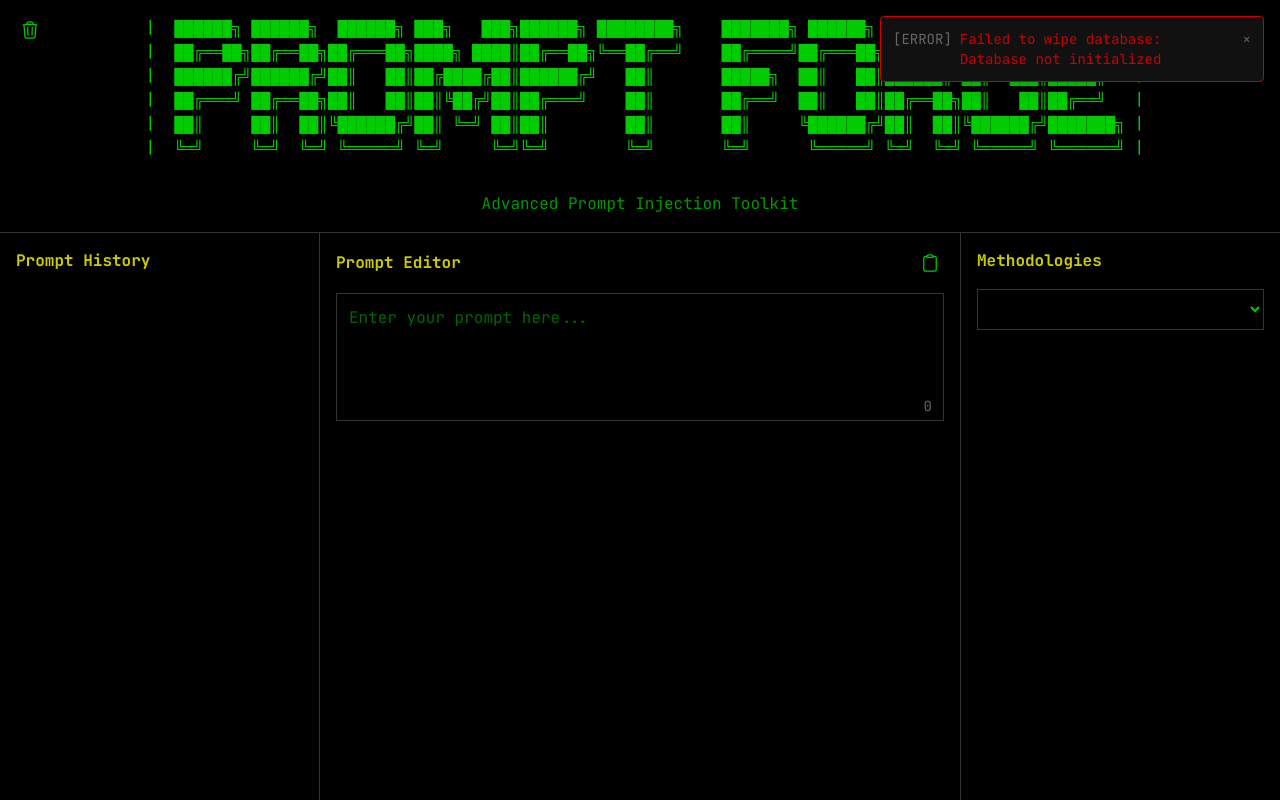
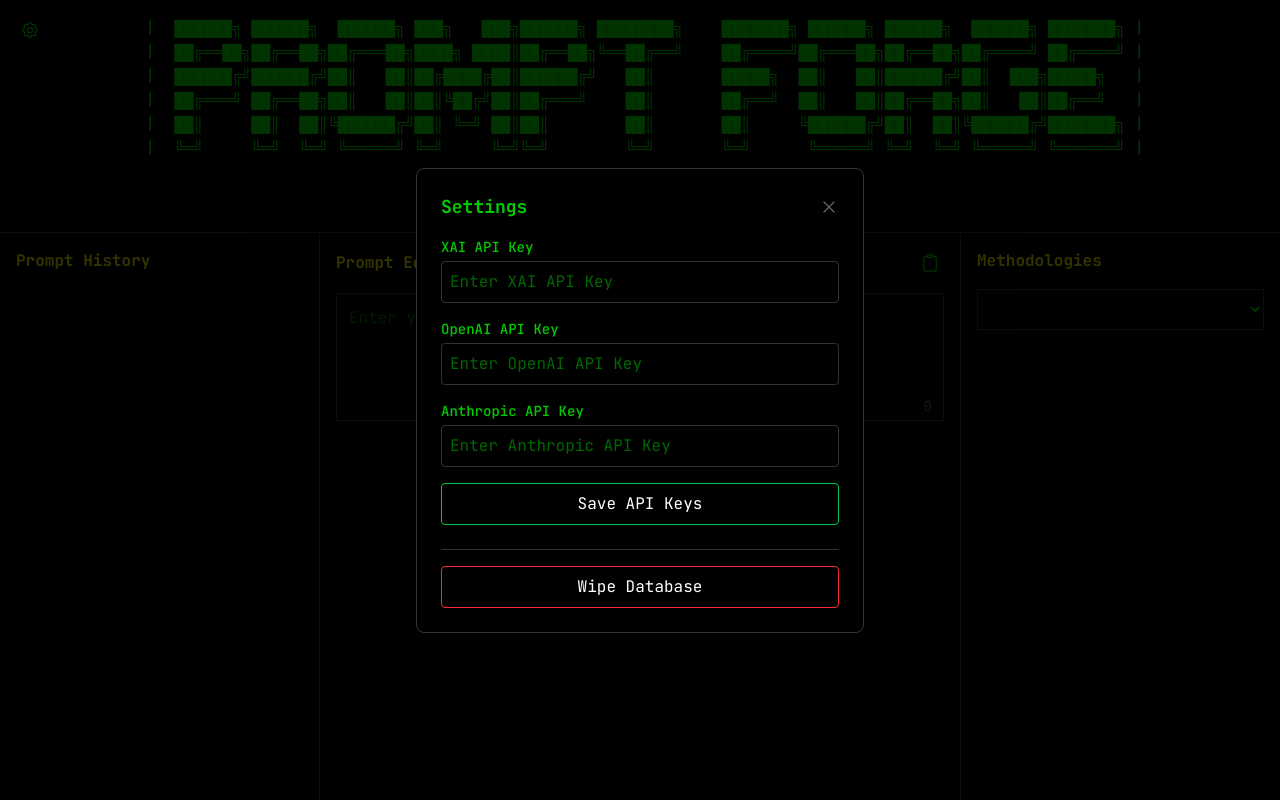
Before and after one commit to applyinnovations/prompt-forge, a website built with Vite: page index.html in a window 1280 px wide. Both pictures are taken after a click on the button 30 px from the left and 30 px from the top of the page. Built offline with nearby package versions, Linux system fonts and the light colour scheme; what @sqlite.org/sqlite-wasm would draw is missing.

Commit message:
added settings modal

```diff
--- a/index.html
+++ b/index.html
@@ -9,9 +9,10 @@
 <body class="bg-surface-primary min-h-dvh flex flex-col font-mono text-text-primary">
    <!-- Header with ASCII Art Logo -->
     <header class="border-b border-border-primary p-4 relative">
-      <button id="wipe-db-button" class="absolute top-4 left-4 text-text-primary hover:text-error transition-colors p-1" title="Wipe Database">
+      <button id="settings-button" class="absolute top-4 left-4 text-text-primary hover:text-accent-primary transition-colors p-1" title="Settings">
         <svg fill="none" viewBox="0 0 24 24" stroke-width="1.5" stroke="currentColor" class="w-5 h-5">
-          <path stroke-linecap="round" stroke-linejoin="round" d="m14.74 9-.346 9m-4.788 0L9.26 9m9.968-3.21c.342.052.682.107 1.022.166m-1.022-.165L18.16 19.673a2.25 2.25 0 0 1-2.244 2.077H8.084a2.25 2.25 0 0 1-2.244-2.077L4.772 5.79m14.456 0a48.108 48.108 0 0 0-3.478-.397m-12 .562c.34-.059.68-.114 1.022-.165m0 0a48.11 48.11 0 0 1 3.478-.397m7.5 0v-.916c0-1.18-.91-2.164-2.09-2.201a51.964 51.964 0 0 0-3.32 0c-1.18.037-2.09 1.022-2.09 2.201v.916m7.5 0a48.667 48.667 0 0 0-7.5 0" />
+          <path stroke-linecap="round" stroke-linejoin="round" d="M10.325 4.317c.426-1.756 2.924-1.756 3.35 0a1.724 1.724 0 0 0 2.573 1.066c1.543-.94 3.31.826 2.37 2.37a1.724 1.724 0 0 0 1.065 2.572c1.756.426 1.756 2.924 0 3.35a1.724 1.724 0 0 0-1.066 2.573c.94 1.543-.826 3.31-2.37 2.37a1.724 1.724 0 0 0-2.572 1.065c-.426 1.756-2.924 1.756-3.35 0a1.724 1.724 0 0 0-2.573-1.066c-1.543.94-3.31-.826-2.37-2.37a1.724 1.724 0 0 0-1.065-2.572c-1.756-.426-1.756-2.924 0-3.35a1.724 1.724 0 0 0 1.066-2.573c-.94-1.543.826-3.31 2.37-2.37.996.608 2.296.07 2.572-1.065Z" />
+          <path stroke-linecap="round" stroke-linejoin="round" d="M15 12a3 3 0 1 1-6 0 3 3 0 0 1 6 0Z" />
         </svg>
       </button>
       <pre class="text-text-primary text-center">
@@ -69,8 +70,40 @@
      </div>
    </div>
 
-   <!-- Toast Notifications -->
-   <div id="toast-container" class="fixed top-4 right-4 z-50 space-y-2"></div>
+    <!-- Settings Modal -->
+    <div id="settings-modal" class="fixed inset-0 bg-black/75 hidden z-50 flex items-center justify-center">
+      <div class="bg-surface-primary border border-border-primary rounded-lg p-6 w-full max-w-md mx-4">
+        <div class="flex justify-between items-center mb-4">
+          <h3 class="text-text-primary text-lg font-bold">Settings</h3>
+          <button id="close-settings-modal" class="text-text-muted hover:text-text-primary">
+            <svg fill="none" viewBox="0 0 24 24" stroke-width="1.5" stroke="currentColor" class="w-5 h-5">
+              <path stroke-linecap="round" stroke-linejoin="round" d="M6 18L18 6M6 6l12 12" />
+            </svg>
+          </button>
+        </div>
+        <form id="api-keys-form" class="space-y-4">
+          <div>
+            <label for="xai-api-key" class="block text-text-primary text-sm font-medium mb-1">XAI API Key</label>
+            <input type="password" id="xai-api-key" class="w-full bg-surface-primary border border-border-primary text-text-primary p-2 rounded focus:outline-none focus:border-border-secondary" placeholder="Enter XAI API Key">
+          </div>
+          <div>
+            <label for="openai-api-key" class="block text-text-primary text-sm font-medium mb-1">OpenAI API Key</label>
+            <input type="password" id="openai-api-key" class="w-full bg-surface-primary border border-border-primary text-text-primary p-2 rounded focus:outline-none focus:border-border-secondary" placeholder="Enter OpenAI API Key">
+          </div>
+          <div>
+            <label for="anthropic-api-key" class="block text-text-primary text-sm font-medium mb-1">Anthropic API Key</label>
+            <input type="password" id="anthropic-api-key" class="w-full bg-surface-primary border border-border-primary text-text-primary p-2 rounded focus:outline-none focus:border-border-secondary" placeholder="Enter Anthropic API Key">
+          </div>
+          <button type="submit" class="w-full bg-black text-white border border-green-500 py-2 px-4 rounded hover:bg-gray-800 transition-colors">Save API Keys</button>
+        </form>
+        <div class="mt-6 pt-4 border-t border-border-primary">
+          <button id="wipe-db-modal-button" class="w-full bg-black text-white border border-red-500 py-2 px-4 rounded hover:bg-gray-800 transition-colors">Wipe Database</button>
+        </div>
+      </div>
+    </div>
+
+    <!-- Toast Notifications -->
+    <div id="toast-container" class="fixed top-4 right-4 z-50 space-y-2"></div>
 
    <script type="module" src="/src/main.ts"></script>
 </body>
--- /dev/null
+++ b/src/settings.ts
@@ -0,0 +1,105 @@
+import { wipeDatabase } from './database.js';
+import { showToast } from './toast.js';
+
+/**
+ * Open settings modal
+ */
+export function openSettingsModal(): void {
+  const modal = document.getElementById('settings-modal');
+  if (modal) {
+    modal.classList.remove('hidden');
+    loadApiKeys();
+  }
+}
+
+/**
+ * Close settings modal
+ */
+export function closeSettingsModal(): void {
+  const modal = document.getElementById('settings-modal');
+  if (modal) {
+    modal.classList.add('hidden');
+  }
+}
+
+/**
+ * Load API keys from localStorage
+ */
+function loadApiKeys(): void {
+  const xaiKey = localStorage.getItem('XAI_API_KEY') || '';
+  const openaiKey = localStorage.getItem('OPENAI_API_KEY') || '';
+  const anthropicKey = localStorage.getItem('ANTHROPIC_API_KEY') || '';
+
+  const xaiInput = document.getElementById('xai-api-key') as HTMLInputElement;
+  const openaiInput = document.getElementById('openai-api-key') as HTMLInputElement;
+  const anthropicInput = document.getElementById('anthropic-api-key') as HTMLInputElement;
+
+  if (xaiInput) xaiInput.value = xaiKey;
+  if (openaiInput) openaiInput.value = openaiKey;
+  if (anthropicInput) anthropicInput.value = anthropicKey;
+}
+
+/**
+ * Save API keys to localStorage
+ */
+function saveApiKeys(): void {
+  const xaiInput = document.getElementById('xai-api-key') as HTMLInputElement;
+  const openaiInput = document.getElementById('openai-api-key') as HTMLInputElement;
+  const anthropicInput = document.getElementById('anthropic-api-key') as HTMLInputElement;
+
+  if (xaiInput) localStorage.setItem('XAI_API_KEY', xaiInput.value);
+  if (openaiInput) localStorage.setItem('OPENAI_API_KEY', openaiInput.value);
+  if (anthropicInput) localStorage.setItem('ANTHROPIC_API_KEY', anthropicInput.value);
+
+  showToast('API keys saved successfully', 'success');
+  closeSettingsModal();
+}
+
+/**
+ * Handle wipe database from modal
+ */
+async function handleWipeDatabaseModal(): Promise<void> {
+  try {
+    await wipeDatabase();
+    showToast('Database wiped successfully, reloading...', 'warning');
+    closeSettingsModal();
+    location.reload();
+  } catch (error) {
+    const errorMessage = error instanceof Error ? error.message : 'Unknown database error';
+    showToast(`Failed to wipe database: ${errorMessage}`, 'error');
+  }
+}
+
+/**
+ * Setup modal event listeners
+ */
+export function setupModal(): void {
+  const closeButton = document.getElementById('close-settings-modal');
+  const apiKeysForm = document.getElementById('api-keys-form');
+  const wipeDbModalButton = document.getElementById('wipe-db-modal-button');
+  const modal = document.getElementById('settings-modal');
+
+  if (closeButton) {
+    closeButton.addEventListener('click', closeSettingsModal);
+  }
+
+  if (apiKeysForm) {
+    apiKeysForm.addEventListener('submit', (e) => {
+      e.preventDefault();
+      saveApiKeys();
+    });
+  }
+
+  if (wipeDbModalButton) {
+    wipeDbModalButton.addEventListener('click', handleWipeDatabaseModal);
+  }
+
+  // Close modal when clicking outside
+  if (modal) {
+    modal.addEventListener('click', (e) => {
+      if (e.target === modal) {
+        closeSettingsModal();
+      }
+    });
+  }
+}
--- a/src/ui.ts
+++ b/src/ui.ts
@@ -1,8 +1,9 @@
 import { savePrompt, loadPromptHistory } from './prompt.js';
 import type { PromptHistoryItem } from './prompt.js';
 import { loadMethodologies, loadMethodologyTypes, updateMethodologyList, updateMethodologySelect } from './methodology.js';
-import { executeQuery, getDatabasePromiser, wipeDatabase } from './database.js';
+import { executeQuery, getDatabasePromiser } from './database.js';
 import { showToast } from './toast.js';
+import { openSettingsModal, setupModal } from './settings.js';
 
 let shouldStartNewLineage = false;
 
@@ -13,6 +14,7 @@ export function initUI(): void {
   document.addEventListener('DOMContentLoaded', () => {
     setupTextarea();
     setupButtons();
+    setupModal();
     setupMethodologySelect();
   });
 }
@@ -53,14 +55,14 @@ function setupTextarea(): void {
  */
 function setupButtons(): void {
   const copyButton = document.getElementById('copy-button');
-  const wipeDbButton = document.getElementById('wipe-db-button');
+  const settingsButton = document.getElementById('settings-button');
 
   if (copyButton) {
     copyButton.addEventListener('click', copyPrompt);
   }
 
-  if (wipeDbButton) {
-    wipeDbButton.addEventListener('click', handleWipeDatabase);
+  if (settingsButton) {
+    settingsButton.addEventListener('click', openSettingsModal);
   }
 }
 
@@ -138,19 +140,7 @@ async function handleSavePrompt(): Promise<void> {
   }
 }
 
-/**
- * Handle wipe database button click
- */
-async function handleWipeDatabase(): Promise<void> {
-  try {
-    await wipeDatabase();
-    showToast('Database wiped successfully, reloading...', 'warning');
-    location.reload();
-  } catch (error) {
-    const errorMessage = error instanceof Error ? error.message : 'Unknown database error';
-    showToast(`Failed to wipe database: ${errorMessage}`, 'error');
-  }
-}
+
 
 /**
  * Show success state on button
```
